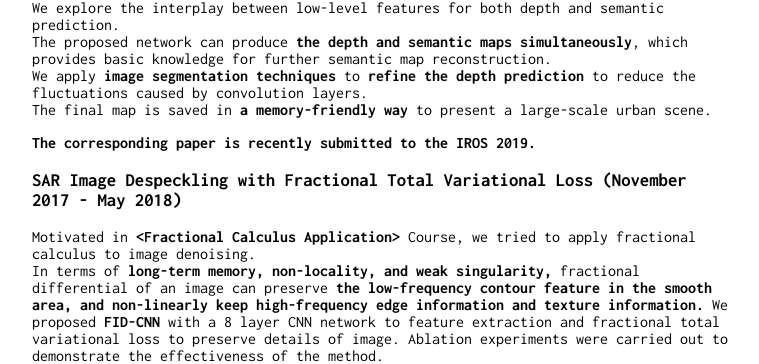
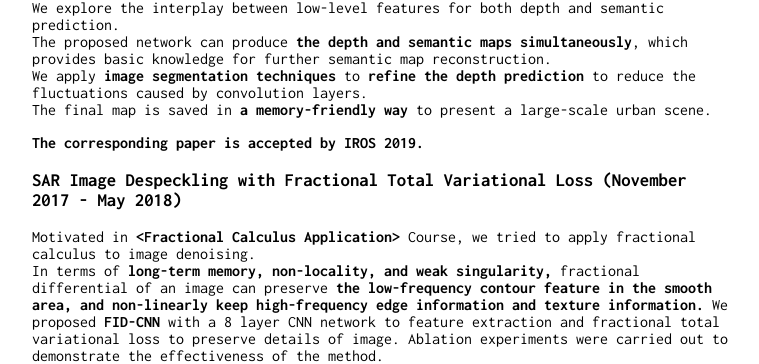
Before and after one commit to RaymondByc/raymondbyc-github.io, a Jekyll site: the page built from index.md, in a window 1280 px wide and 900 px high, scrolled down 1382 px. Shown: the part 126-490 px from the top of the window, without its empty margins (258-1017 px from the left). Built offline with Jekyll 4.4.1, drawn with Linux system fonts in a browser that asks for light colours; our own code applies the rules of GitHub Pages for plain Markdown files.

Commit message:
index update.

```diff
--- a/index.md
+++ b/index.md
@@ -59,7 +59,7 @@ The proposed network can produce __the depth and semantic maps simultaneously__,
 We apply __image segmentation techniques__ to __refine the depth prediction__ to reduce the fluctuations caused by convolution layers.
 The final map is saved in __a memory-friendly way__ to present a large-scale urban scene.
 
-__The corresponding paper is recently submitted to the IROS 2019.__
+__The corresponding paper is accepted by IROS 2019.__
 
 ### SAR Image Despeckling with Fractional Total Variational Loss (November 2017 - May 2018)
 Motivated in __\<Fractional Calculus Application\>__ Course, we tried to apply fractional calculus to image denoising.
```
